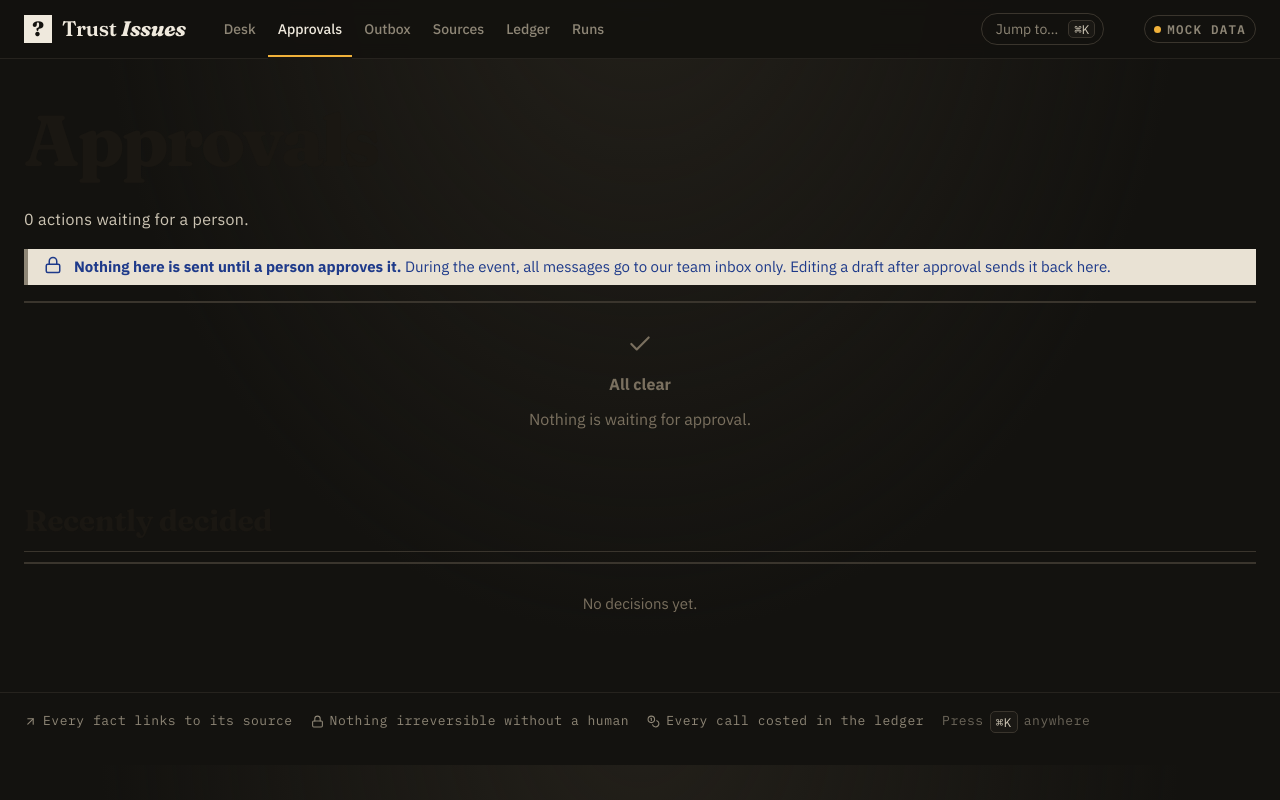
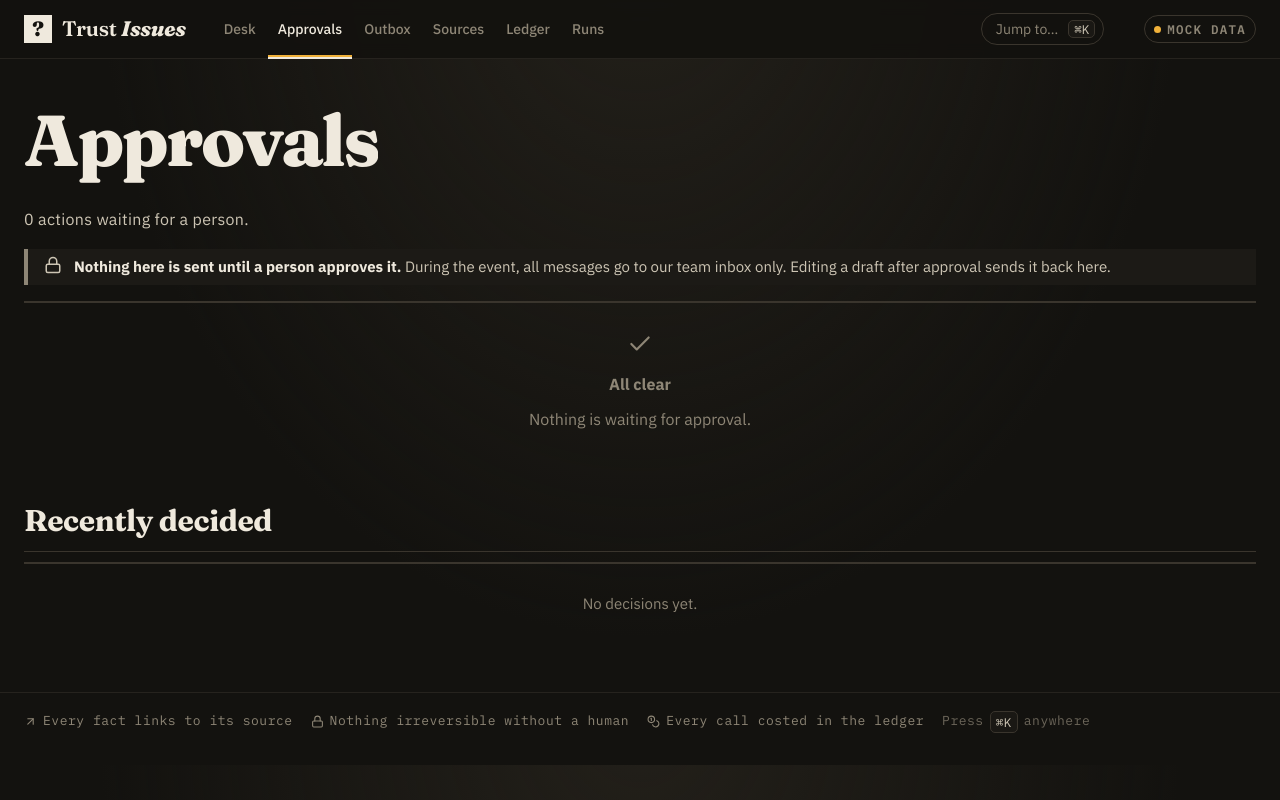
Before and after one commit to StarStruck07/trust_issues, a FastAPI app: page /approvals in a window 1280 px wide. Run offline with FastAPI, Linux system fonts and the light colour scheme; data that the repository does not hold is empty; some libraries are stand-ins or nearby versions.

Commit message:
ui: readable text on the dark theme; plain system cursor
Fixes on Nilay's request (files owned by P1/P3; flagged to them).
- front.css: body.night re-declares the colour aliases (--text, --text-2,
  --muted, --accent, --accent-ink, --bg, --border...) that theme.css computed
  at :root from the light palette; table names, headings, titles and run ids
  were near-black on the dark page (contrast 1.0)
- dark-theme colours for .callout.info/held/warn/err, .hero-ok and the
  Sources "Collapse all" button; light example cards (.cf, .ex) keep dark ink
- custom cursor removed (crd.js ring + cursor:none rule): it lagged and
  disappeared; the system cursor is used everywhere
Checked in the browser: no text below 3:1 contrast on desk, runs, run,
company, sources, ledger, outbox, approvals.

Co-Authored-By: Claude Opus 5.5 <noreply@anthropic.com>

```diff
--- a/crd/web/static/crd.js
+++ b/crd/web/static/crd.js
@@ -419,29 +419,7 @@
     drail.forEach(a => { const t = document.getElementById(a.dataset.ch); if (t) io.observe(t); });
   }
 
-  // ------------------------------------------------------------------ the cursor: a soft ring that says what you can do
-  if (!still && matchMedia("(hover: hover) and (pointer: fine)").matches) {
-    const ring = document.createElement("div");
-    ring.className = "cursor"; ring.innerHTML = "<span></span>";
-    document.body.appendChild(ring); document.body.classList.add("has-cursor");
-    const label = ring.firstChild;
-    let x = innerWidth / 2, y = innerHeight / 2, tx = x, ty = y, shown = false;
-    addEventListener("pointermove", e => {
-      if (e.pointerType !== "mouse") return;
-      tx = e.clientX; ty = e.clientY;
-      if (!shown) { x = tx; y = ty; shown = true; ring.classList.add("on"); }
-      const t = e.target.closest && e.target.closest("[data-cursor], a, button, summary, .tok, .tbl tr.rated, input, textarea, select, label");
-      const word = t ? (t.dataset.cursor || (t.matches("input, textarea") ? "" : t.matches(".tok") ? "drag" : t.matches(".tbl tr.rated") ? "open" : "")) : "";
-      ring.classList.toggle("big", !!t && !t.matches("input, textarea, select"));
-      ring.classList.toggle("text", !!t && t.matches("input, textarea"));
-      label.textContent = word;
-      ring.classList.toggle("lab", !!word);
-    }, { passive: true });
-    addEventListener("pointerdown", () => ring.classList.add("press"));
-    addEventListener("pointerup", () => ring.classList.remove("press"));
-    document.addEventListener("pointerleave", () => ring.classList.remove("on"));
-    (function loop() { x += (tx - x) * .2; y += (ty - y) * .2; ring.style.transform = `translate(${x}px, ${y}px)`; requestAnimationFrame(loop); })();
-  }
+  // (custom cursor removed: the system cursor is used everywhere)
 
   // ------------------------------------------------------------------ ask the desk
   const ask = $("#ask-text");
--- a/crd/web/static/front.css
+++ b/crd/web/static/front.css
@@ -15,6 +15,22 @@ body.night {
   --hand: "Caveat", "Segoe Print", cursive;
   background: var(--paper); background-image: radial-gradient(ellipse at 50% -10%, #23201a 0, transparent 60%); color: var(--ink);
 }
+/* The aliases below are computed once at :root from the light theme (theme.css), so redefining --ink here
+   does not reach them: headings, table names and titles stayed near-black on the dark page. Re-declare them. */
+body.night {
+  --bg: var(--paper); --surface-2: var(--paper-2);
+  --border: var(--rule-soft); --border-strong: var(--rule);
+  --text: var(--ink); --text-2: var(--ink-2); --muted: var(--ink-3);
+  --accent: var(--ink); --accent-ink: var(--ink); --accent-soft: var(--paper-2);
+}
+body.night .callout.ok, body.night .hero-ok { color: var(--green); border-color: rgba(99, 192, 138, .35); }
+/* callouts had light-theme text colours (navy, deep purple) baked in */
+body.night .callout.info, body.night .callout.held, body.night .callout.warn, body.night .callout.err { color: var(--ink-2); }
+body.night .callout .title { color: var(--ink); }
+/* the light paper example cards on the front page keep dark text (the night aliases above are inherited) */
+body.night .cf, body.night .ex { --ink: #1a1712; --text: #1a1712; --text-2: #4b4438; --muted: #7a705f; }
+body.night .src-tools button { color: var(--ink); background: transparent; border: 1px solid var(--rule);
+  height: 32px; padding: 0 12px; font: 500 13px var(--sans); cursor: pointer; }
 body.front .topbar, body.front footer.site { display: none; }
 body.front main { max-width: none; padding: 0; margin: 0; }
 body.night ::selection { background: var(--amber); color: #13120f; }
--- a/crd/web/static/theme.css
+++ b/crd/web/static/theme.css
@@ -599,7 +599,7 @@ html, body { overflow-x: clip; }
 .cursor.lab span { width: 76px; height: 76px; mix-blend-mode: normal; background: var(--ink); color: var(--paper); }
 .cursor.text span { width: 3px; height: 26px; border-radius: 2px; }
 .cursor.press span { transform: translate(-50%, -50%) scale(.8); }
-body.has-cursor, body.has-cursor a, body.has-cursor button, body.has-cursor .tok, body.has-cursor [data-cursor], body.has-cursor summary, body.has-cursor tr.rated { cursor: none; }
+/* custom cursor removed: never hide the system cursor */
 /* ------------------------------------------------------------- desk: Estheet/Flora language in a working tool */
 .rv { filter: blur(6px); transition: opacity .9s var(--ease), transform .9s var(--ease), filter 1s var(--ease); transition-delay: var(--d, 0ms); }
 .rv.in { filter: none; }
```
